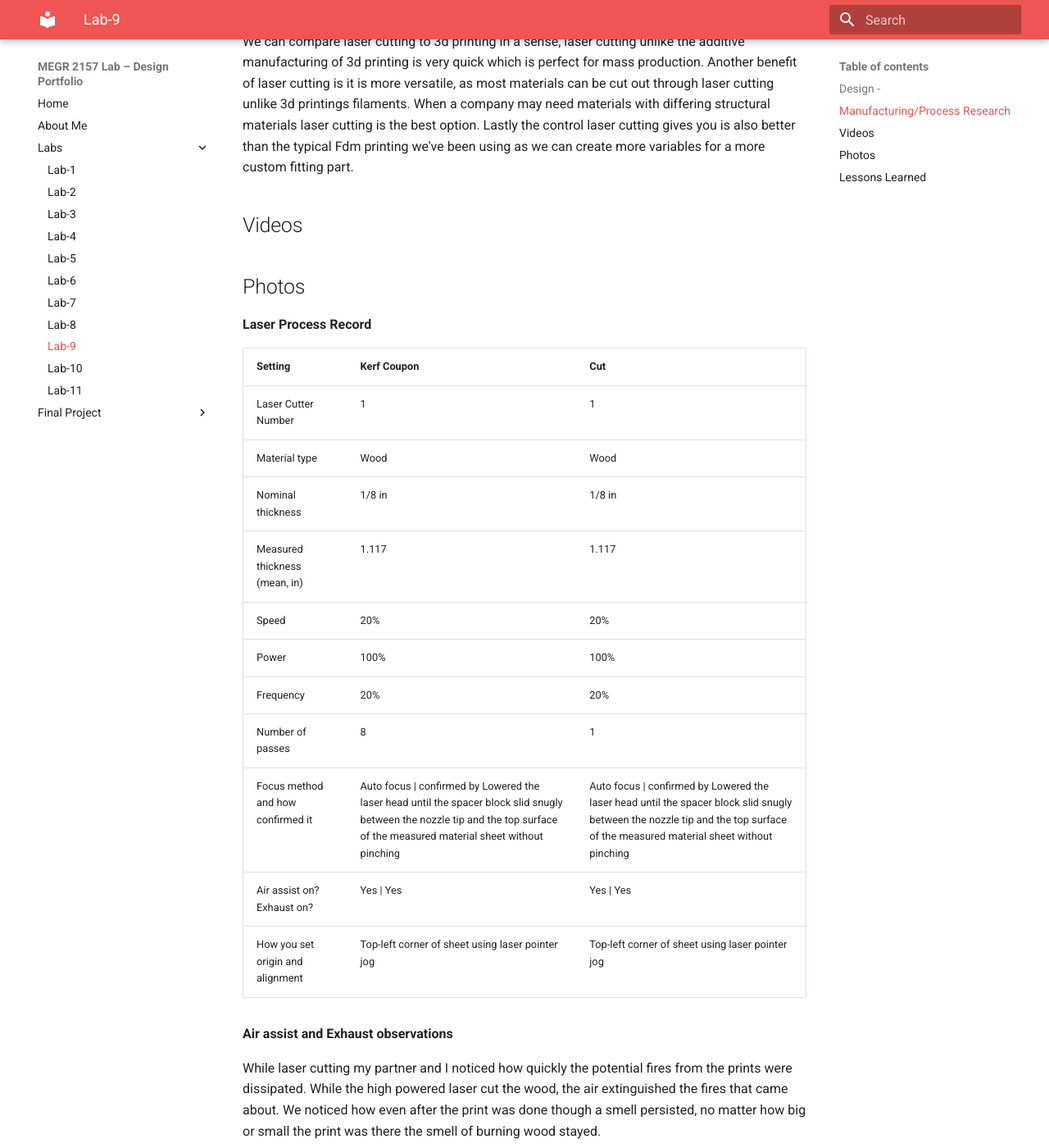
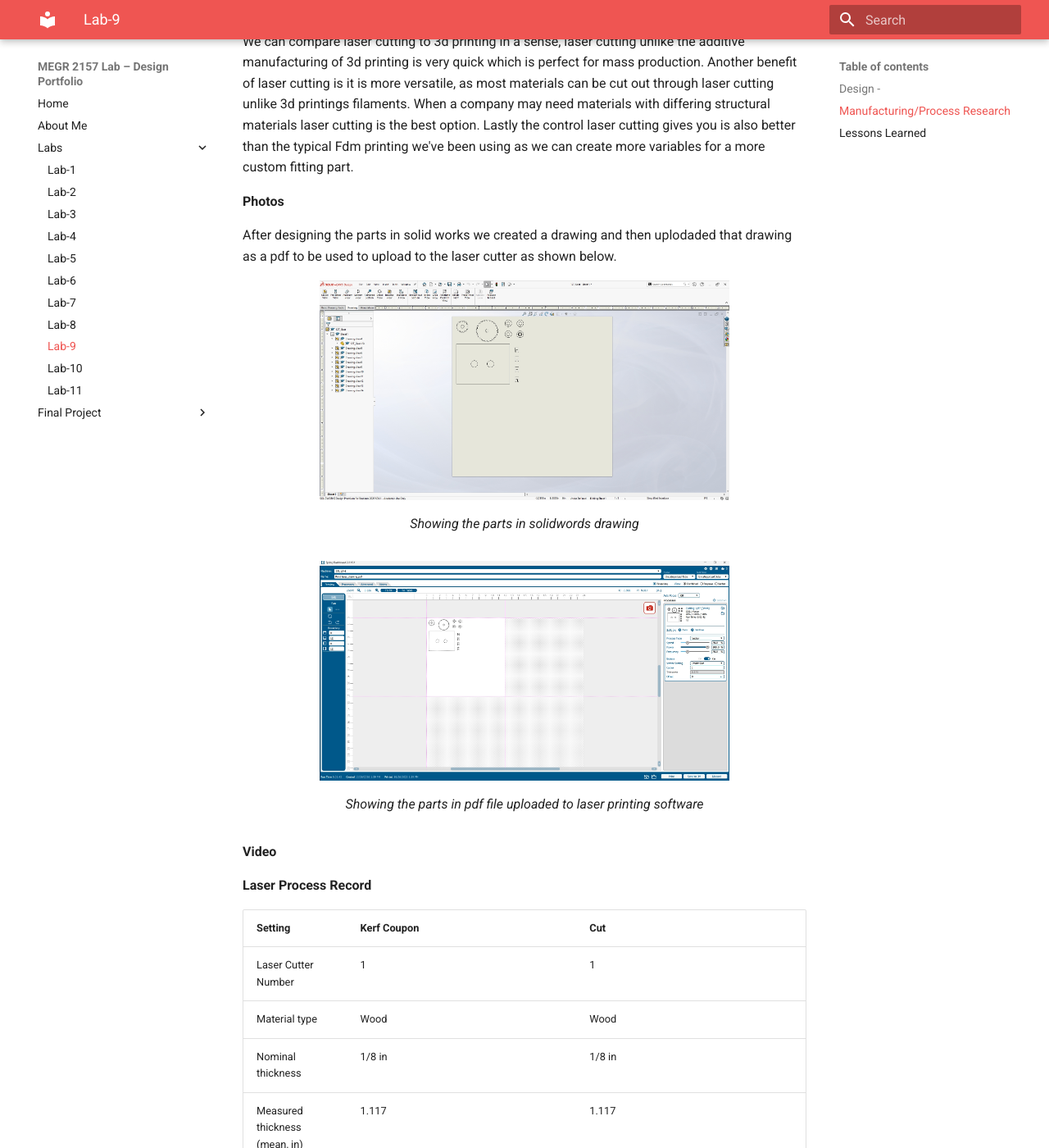
Before and after one commit to AtibaJ/megr2157L-portfolio, an MkDocs documentation site: the page built from docs/Labs/L09/index.md, in a window 1280 px wide and 1400 px high, scrolled down 11223 px. Shown: the whole window at 82% size. Built offline with MkDocs 1.6.1 and Material for MkDocs 9.7.7, drawn with Linux system fonts in a browser that asks for light colours.

Commit message:
Update index.md

```diff
--- a/docs/Labs/L09/index.md
+++ b/docs/Labs/L09/index.md
@@ -262,9 +262,26 @@ laser cutting unlike 3d printings filaments. When a company may need materials w
 best option. Lastly the control laser cutting gives you is also better than the typical Fdm printing we've been using as we can create
 more variables for a more custom fitting part.
 
-## Videos
+__Photos__
 
-## Photos
+After designing the parts in solid works we created a drawing and then uplodaded that drawing as a pdf to be used to upload to the laser
+cutter as shown below.
+
+<figure>
+  <img src = "Screenshot_26.jpg" width = "500" height = "500">
+  <figcaption> Showing the parts in solidwords drawing</figcaption>
+</figure>
+
+<figure>
+  <img src = "Screenshot_27.jpg" width = "500" height = "500">
+  <figcaption> Showing the parts in pdf file uploaded to laser printing software</figcaption>
+</figure>
+
+__Video__
+
+
+
+
 
 __Laser Process Record__
 <table>
@@ -316,7 +333,7 @@ __Laser Process Record__
 
 <tr>
   <td>Number of passes</td>
-  <td>8</td>
+  <td>4</td>
   <td>1</td>
 </tr>
 
```
